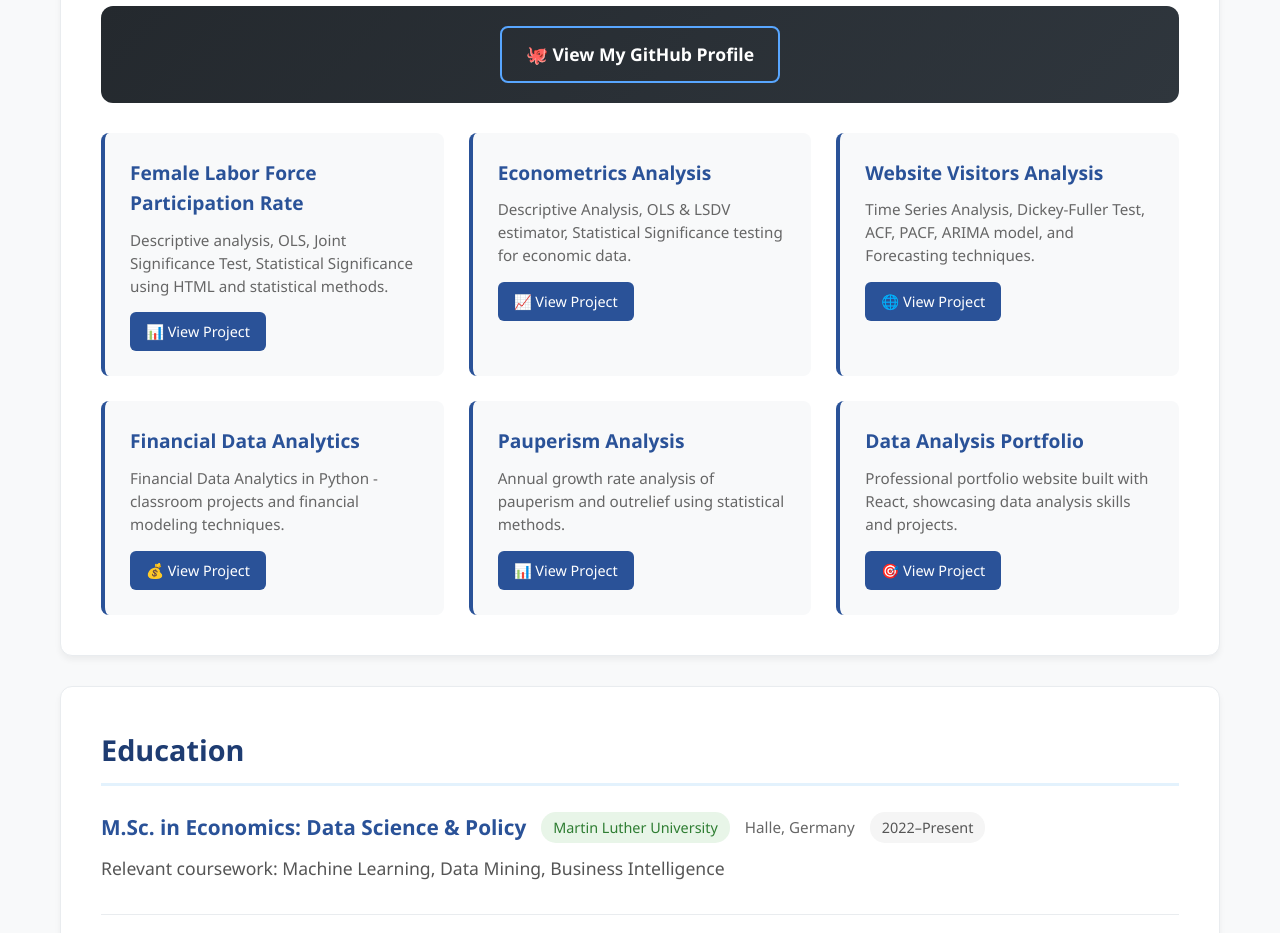
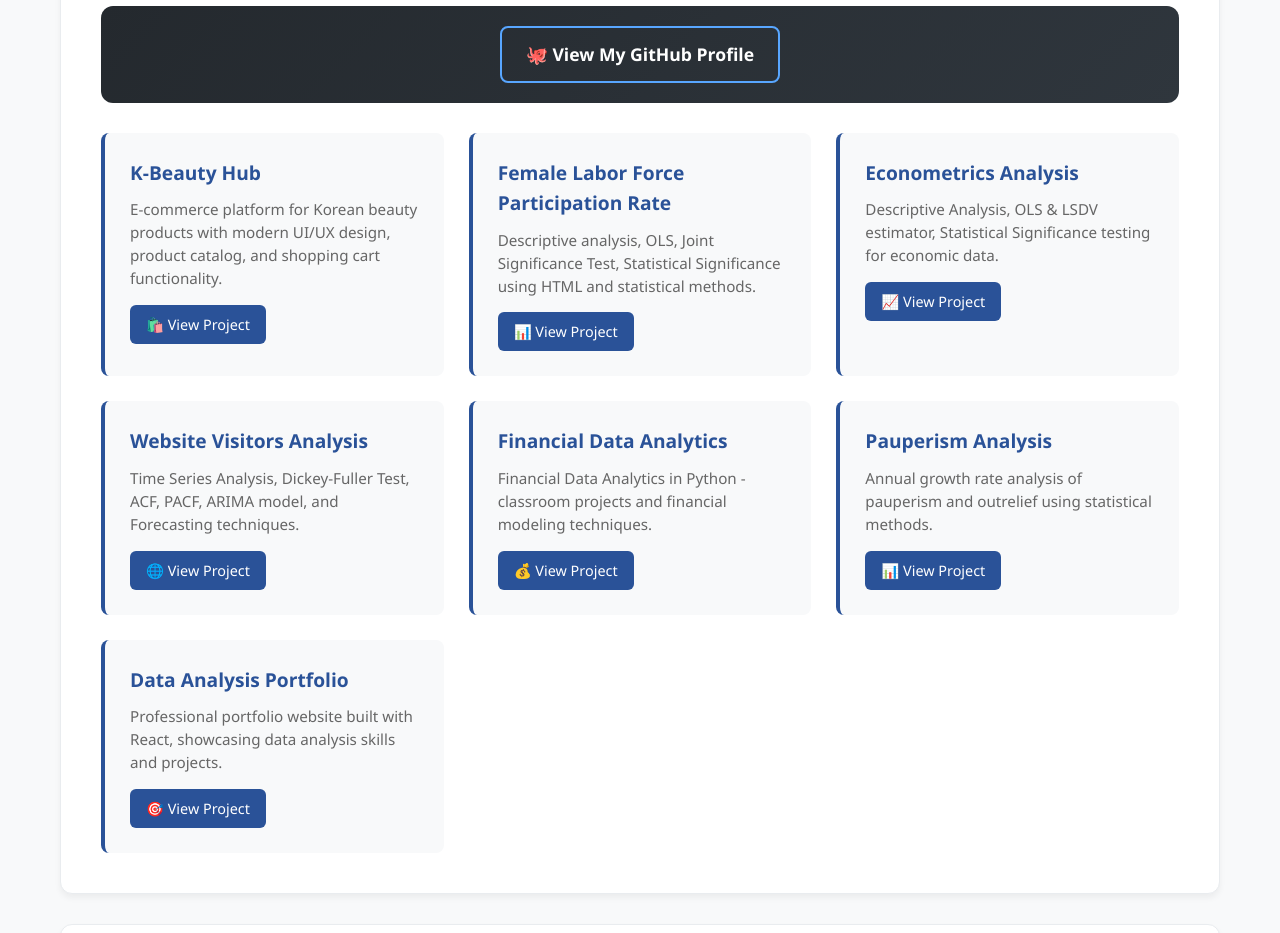
Before and after one commit to Monaim-knight/Portfolio-, a React (Create React App) app: page / in a window 1280 px wide. Shown: the part 2020-2953 px from the top of the page. Built offline with nearby package versions, Linux system fonts and the light colour scheme.

Commit message:
Added K-Beauty Hub project

```diff
--- a/src/App.js
+++ b/src/App.js
@@ -105,6 +105,15 @@ function App() {
             </div>
             <div className="projects-grid">
               <div className="project-item">
+                <h4>K-Beauty Hub</h4>
+                <p>E-commerce platform for Korean beauty products with modern UI/UX design, product catalog, and shopping cart functionality.</p>
+                <div className="project-links">
+                  <a href="https://github.com/Monaim-knight/k-beauty-hub" target="_blank" rel="noopener noreferrer" className="project-link">
+                    🛍️ View Project
+                  </a>
+                </div>
+              </div>
+              <div className="project-item">
                 <h4>Female Labor Force Participation Rate</h4>
                 <p>Descriptive analysis, OLS, Joint Significance Test, Statistical Significance using HTML and statistical methods.</p>
                 <div className="project-links">
```
